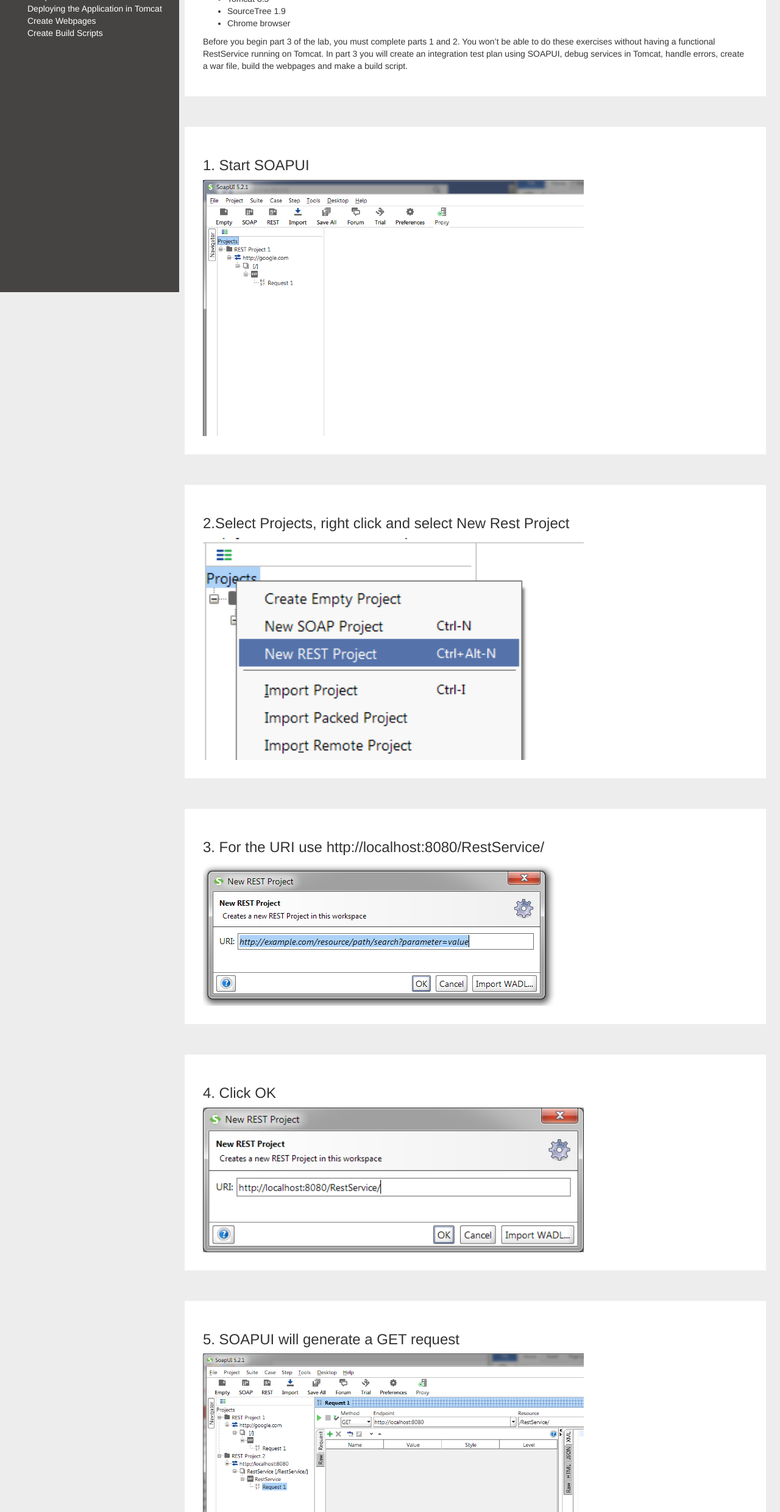
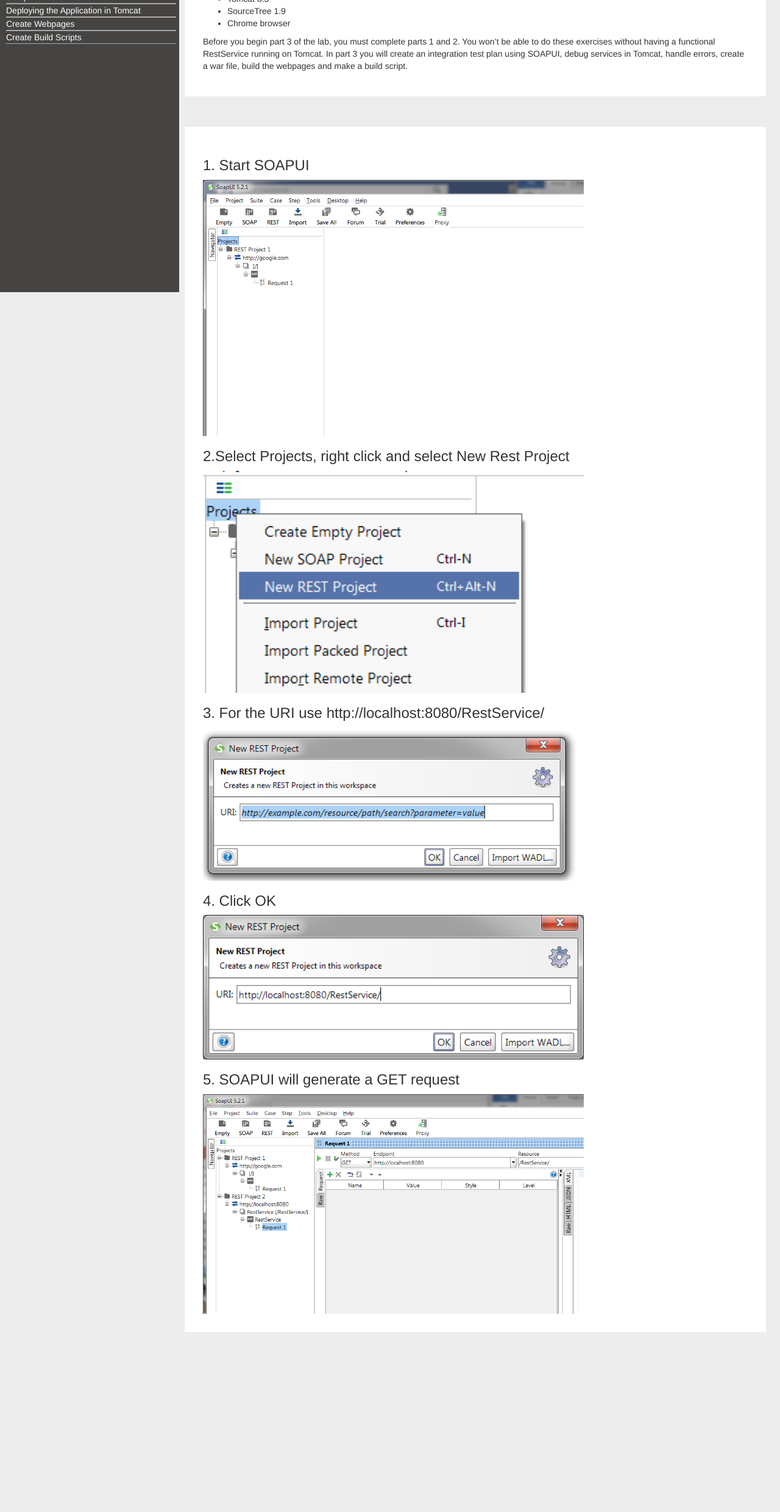
Before and after one commit to mattcllhn/labs, a website: page public/views/index.html in a window 1280 px wide. Shown: the part 321-2800 px from the top of the page at 61% size. After the commit the page ends 2530 px from the top, so only its background shows below. Drawn offline with nearby package versions, Linux system fonts and the light colour scheme.

Commit message:
removed page breaks between steps

```diff
--- a/public/styles/styles.css
+++ b/public/styles/styles.css
@@ -1,7 +1,7 @@
 
 html body{
   background-color: #ecedec;
-  min-height: 5000px;
+  /*min-height: 5000px;*/
   margin-top:0;
   width:97vw;
 }
@@ -43,6 +43,7 @@
 #sideBar ul {
   list-style: none;
   /*position:fixed;*/
+  padding-left:5px;
 
 }
 #sideBar .content-fix{
@@ -55,7 +56,9 @@
 }
 #sideBar ul li{
   color:white;
-  border-top:
+  border-top:1px solid darkgray;
+  border-bottom:1px solid darkgray;
+
 }
 #sideBar ul li a{
   color:white;
--- a/public/views/index.html
+++ b/public/views/index.html
@@ -77,56 +77,33 @@
               <div class="img-wrapper">
               <img src="../images/1.png" alt="">
             </div>
-            </div>
-          </div>
 
-          <div class="row">
-            <div class="contentBody">
               <h3 id = "step2">2.Select Projects, right click and select New Rest Project</h3>
               <div class="img-wrapper">
                 <img src="../images/step2.png" alt="">
               </div>
-            </div>
-          </div>
-          <div class="row">
-            <div class="contentBody">
               <h3 id = "step3">3.	For the URI use http://localhost:8080/RestService/</h3>
+              <div class="img-wrapper">
+
               <img src="../images/step3.png" alt="">
             </div>
-          </div>
-          <div class="row">
-            <div class="contentBody">
+
               <h3 id = "step4">4.	Click OK</h3>
               <div class="img-wrapper">
 
               <img src="../images/step4.png" alt="">
             </div>
 
-            </div>
-          </div>
-          <div class="row">
-            <div class="contentBody">
               <h3 id = "step5">5.	SOAPUI will generate a GET request</h3>
               <div class="img-wrapper">
 
               <img src="../images/step5.png" alt="">
             </div>
-
-            </div>
-          </div>
-          <div class="row">
-            <div class="contentBody">
-              <h3>Lesson Tile 2.5</h3>
-              <p>Lorem ipsum dolor sit amet, consectetur adipisicing elit, sed do eiusmod tempor incididunt ut labore et dolore magna aliqua. Ut enim ad minim veniam, quis nostrud exercitation ullamco laboris nisi ut aliquip ex ea commodo consequat. Duis aute irure dolor in reprehenderit in voluptate velit esse cillum dolore eu fugiat nulla pariatur. Excepteur sint occaecat cupidatat non proident, sunt in culpa qui officia deserunt mollit anim id est laborum.</p>
-              <img src="http://placehold.it/875x150" alt="">
-              <p>Lorem ipsum dolor sit amet, consectetur adipisicing elit, sed do eiusmod tempor incididunt ut labore et dolore magna aliqua. Ut enim ad minim veniam, quis nostrud exercitation ullamco laboris nisi ut aliquip ex ea commodo consequat. Duis aute irure dolor in reprehenderit in voluptate velit esse cillum dolore eu fugiat nulla pariatur. Excepteur sint occaecat cupidatat non proident, sunt in culpa qui officia deserunt mollit anim id est laborum.</p>
-              <p>Lorem ipsum dolor sit amet, consectetur adipisicing elit, sed do eiusmod tempor incididunt ut labore et dolore magna aliqua. Ut enim ad minim veniam, quis nostrud exercitation ullamco laboris nisi ut aliquip ex ea commodo consequat. Duis aute irure dolor in reprehenderit in voluptate velit esse cillum dolore eu fugiat nulla pariatur. Excepteur sint occaecat cupidatat non proident, sunt in culpa qui officia deserunt mollit anim id est laborum.</p>
-
             </div>
           </div>
       </div>
-
     </div>
   </div>
+</div>
 </body>
 </html>
```
